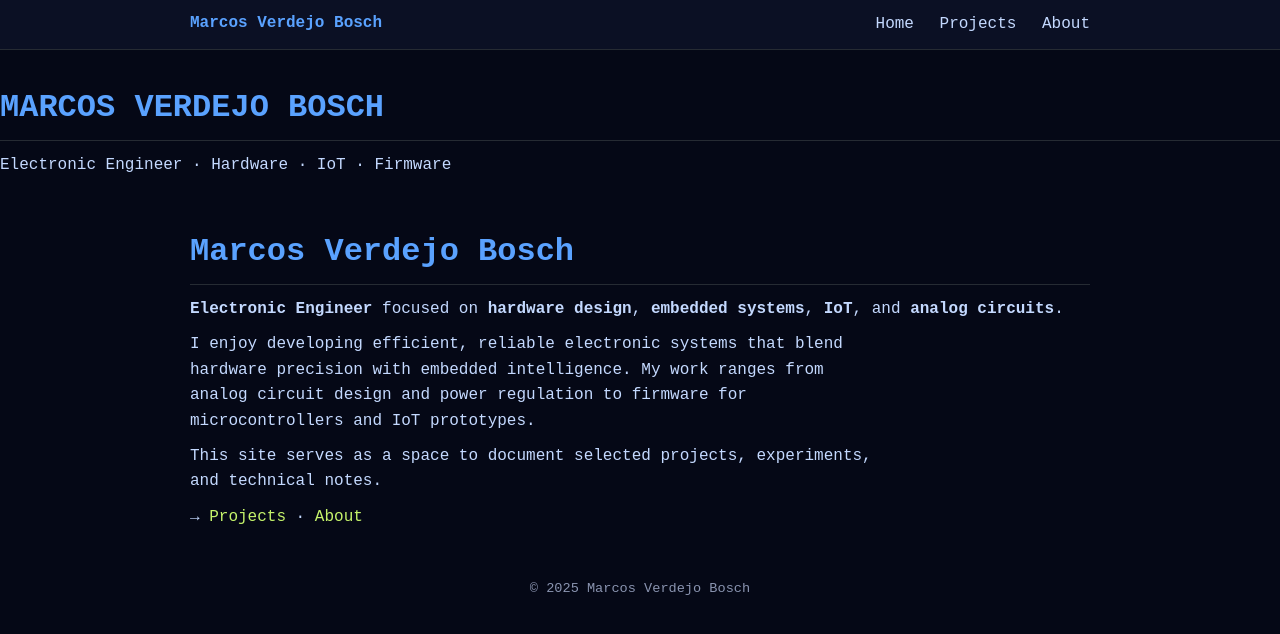
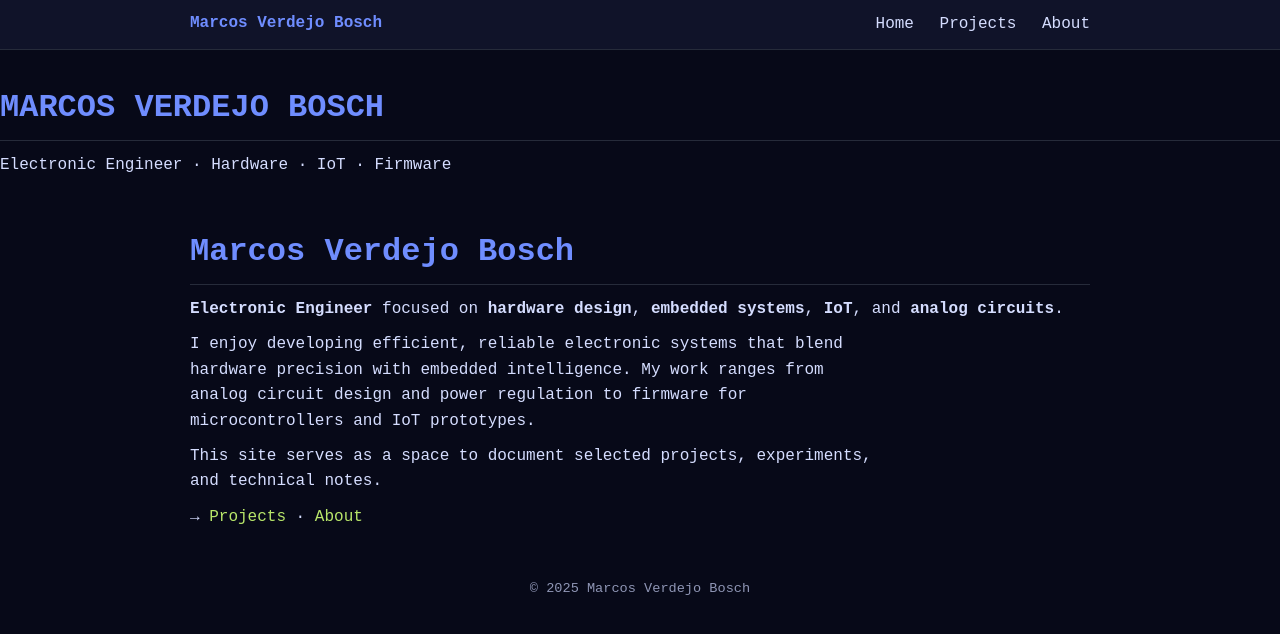
Before and after one commit to MarcosVerde/MarcosVerde.github.io, a Jekyll site: the page built from index.md, in a window 1280 px wide. Shown: the top 634 px of the page. Built offline with Jekyll 4.4.1, drawn with Linux system fonts in a browser that asks for light colours.

Commit message:
Update style.css
Revise CSS theme to indigo/violet palette

```diff
--- a/assets/css/style.css
+++ b/assets/css/style.css
@@ -1,18 +1,18 @@
 /* --------------------------------------------------------------
-   Global dark theme (deep blue/violet background)
+   Global dark theme (deep indigo/violet)
    Font: Courier New (monospace)
-   Primary color: soft blue
-   Secondary accent: yellow-green, near neon but not full neon
+   Primary: soft bluish text
+   Accents: vivid blue + yellow-green (not full neon)
 -------------------------------------------------------------- */
 
 :root {
-  --bg: #050816;        /* main background: deep blue/violet */
-  --bg-alt: #0b1024;    /* navbar / panels */
-  --fg: #c4d9ff;        /* primary text: soft blue */
-  --muted: #8a94b0;     /* secondary text: desaturated blue/gray */
-  --line: #262b33;      /* subtle borders */
-  --accent: #5aa2ff;    /* primary accent: brighter blue (titles, nav brand) */
-  --accent-alt: #c5f36b;/* secondary accent: yellow-green, near neon */
+  --bg: #070918;        /* main background: very dark indigo */
+  --bg-alt: #101329;    /* navbar / panels: slightly lighter */
+  --fg: #d5ddff;        /* primary text: soft blue-white */
+  --muted: #8f96b5;     /* secondary text: desaturated blue/gray */
+  --line: #262b3a;      /* subtle borders */
+  --accent: #6f8dff;    /* primary accent: vivid but serious blue */
+  --accent-alt: #b8e66a;/* secondary accent: yellow-green, softened */
 }
 
 /* Base layout */
@@ -41,14 +41,14 @@ main {
 /* Links */
 
 a {
-  color: var(--accent-alt);               /* yellow-green */
+  color: var(--accent-alt);               /* yellow-green accent */
   text-decoration: none;
   border-bottom: 1px dotted transparent;
   transition: color 0.15s ease, border-color 0.15s ease;
 }
 
 a:hover {
-  color: var(--accent);                   /* brighter blue on hover */
+  color: var(--accent);                   /* blue on hover */
   border-bottom-color: var(--accent);
 }
 
@@ -115,7 +115,7 @@ li {
 
 .nav-links a {
   margin-left: 1rem;
-  color: var(--fg);                       /* soft blue text */
+  color: var(--fg);                       /* soft bluish text */
   border-bottom: none;
 }
 
```
